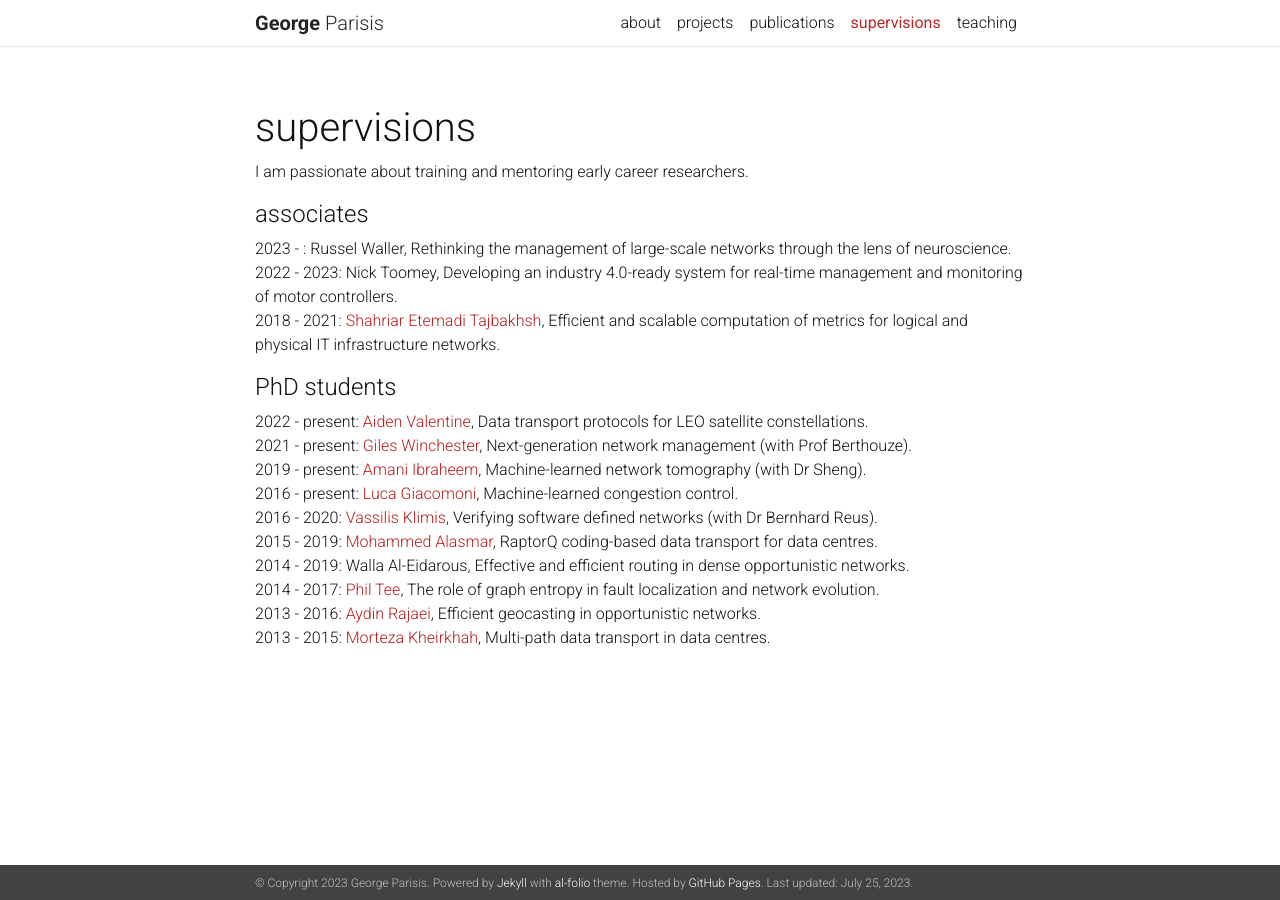
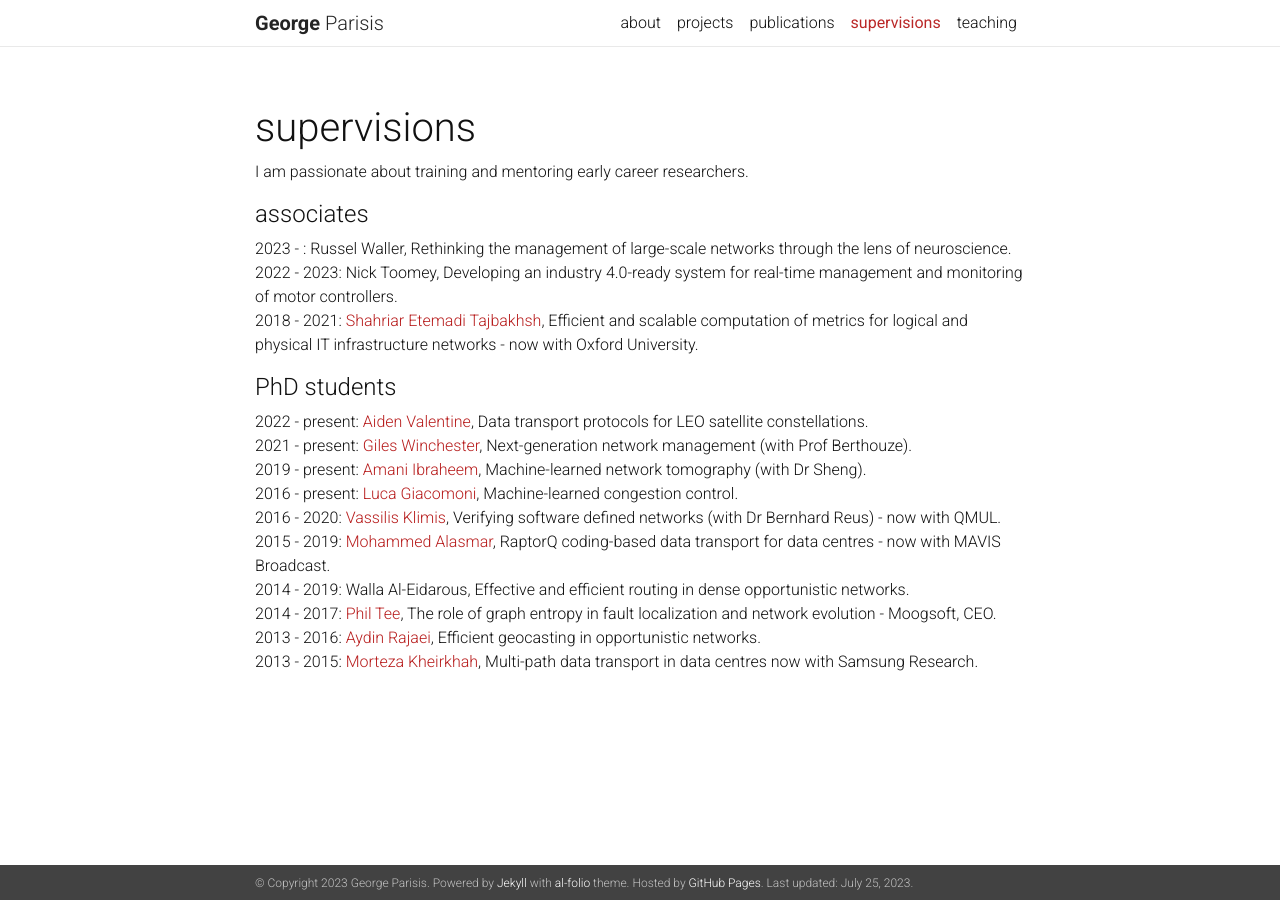
Before and after one commit to georgeparisis/georgeparisis.github.io, a Jekyll site: the page built from _pages/supervisions.md, in a window 1280 px wide. Built offline with Jekyll 4.4.1, drawn with Linux system fonts in a browser that asks for light colours; nearby versions of some CDN libraries; a style sheet for code colours, icons or effects is not loaded.

Commit message:
Update supervisions.md

```diff
--- a/_pages/supervisions.md
+++ b/_pages/supervisions.md
@@ -11,7 +11,7 @@ nav: true
 <br>
 2022 - 2023: Nick Toomey, Developing an industry 4.0-ready system for real-time management and monitoring of motor controllers.
 <br>
-2018 - 2021: [Shahriar Etemadi Tajbakhsh](https://uk.linkedin.com/in/shahriar-etemadi-tajbakhsh-471ba5b0){:target="_blank"}, Efficient and scalable computation of metrics for logical and physical IT infrastructure networks.
+2018 - 2021: [Shahriar Etemadi Tajbakhsh](https://uk.linkedin.com/in/shahriar-etemadi-tajbakhsh-471ba5b0){:target="_blank"}, Efficient and scalable computation of metrics for logical and physical IT infrastructure networks - now with Oxford University.
 
 #### PhD students
 2022 - present: [Aiden Valentine](https://profiles.sussex.ac.uk/p433938-aiden-valentine){:target="_blank"}, Data transport protocols for LEO satellite constellations.
@@ -22,14 +22,14 @@ nav: true
 <br>
 2016 - present: [Luca Giacomoni](https://uk.linkedin.com/in/luca-giacomoni-343b8582){:target="_blank"}, Machine-learned congestion control.
 <br>
-2016 - 2020: [Vassilis Klimis](https://profiles.sussex.ac.uk/p384763-vasileios-klimis){:target="_blank"}, Verifying software defined networks (with Dr Bernhard Reus).
+2016 - 2020: [Vassilis Klimis](https://uk.linkedin.com/in/vasiliosklimis){:target="_blank"}, Verifying software defined networks (with Dr Bernhard Reus) - now with QMUL.
 <br>
-2015 - 2019: [Mohammed Alasmar](https://uk.linkedin.com/in/mohammed-alasmar-854497170){:target="_blank"}, RaptorQ coding-based data transport for data centres.
+2015 - 2019: [Mohammed Alasmar](https://uk.linkedin.com/in/mohammed-alasmar-854497170){:target="_blank"}, RaptorQ coding-based data transport for data centres - now with MAVIS Broadcast.
 <br>
 2014 - 2019: Walla Al-Eidarous, Effective and efficient routing in dense opportunistic networks.
 <br>
-2014 - 2017: [Phil Tee](https://www.linkedin.com/in/philtee){:target="_blank"}, The role of graph entropy in fault localization and network evolution.
+2014 - 2017: [Phil Tee](https://www.linkedin.com/in/philtee){:target="_blank"}, The role of graph entropy in fault localization and network evolution - Moogsoft, CEO.
 <br>
 2013 - 2016: [Aydin Rajaei](http://www.sussex.ac.uk/profiles/285739){:target="_blank"}, Efficient geocasting in opportunistic networks.
 <br>
-2013 - 2015: [Morteza Kheirkhah](https://uk.linkedin.com/in/mkheirkhah){:target="_blank"}, Multi-path data transport in data centres.
+2013 - 2015: [Morteza Kheirkhah](https://uk.linkedin.com/in/mkheirkhah){:target="_blank"}, Multi-path data transport in data centres now with Samsung Research.
```
